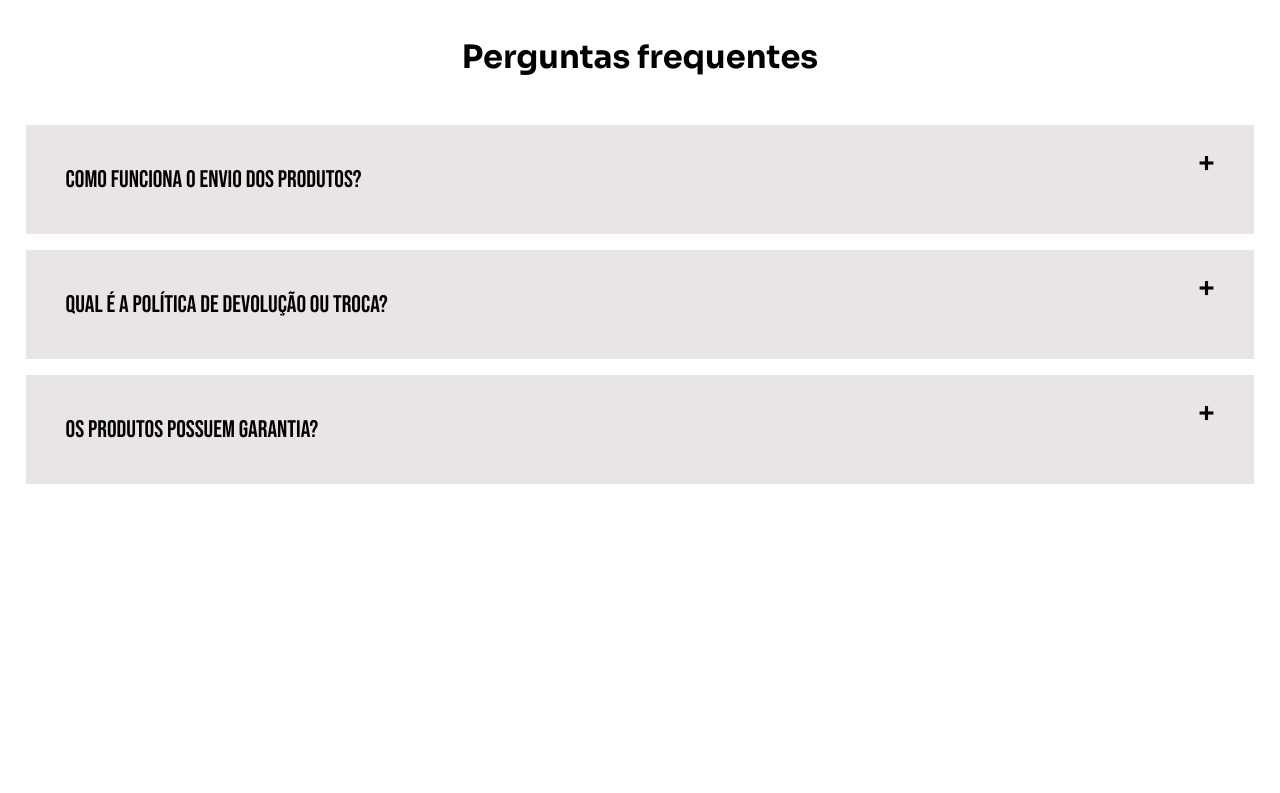
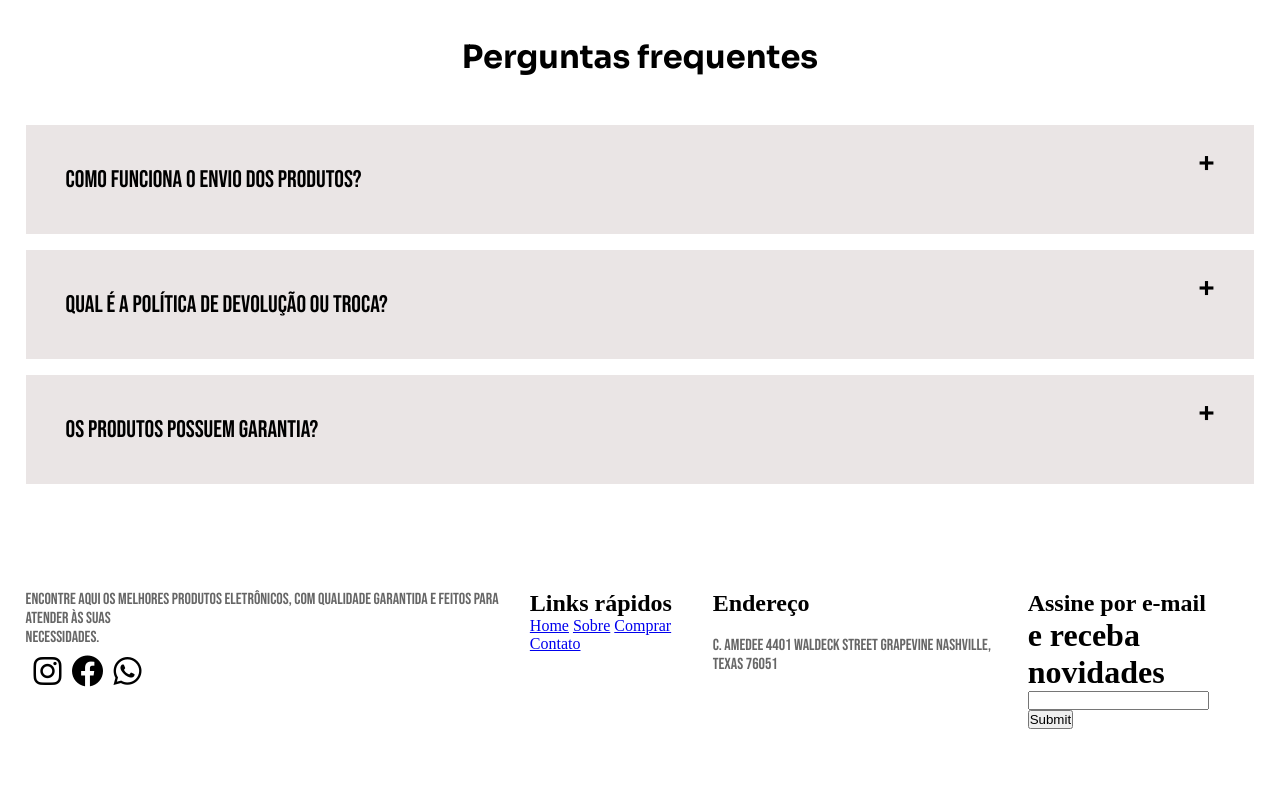
Before and after one commit to Rg96Dev/ecommerce, a website: page index.html in a window 1280 px wide. Shown: the part 2472-3265 px from the top of the page. Before the commit the page ends 2972 px from the top, so only its background shows below. Drawn offline with nearby package versions, Linux system fonts and the light colour scheme; files that its build step writes are made by us from their sources; files whose address does not match are found by name.

Commit message:
inicio da criação do footer

```diff
--- a/index.html
+++ b/index.html
@@ -8,6 +8,9 @@
     <link rel="preconnect" href="https://fonts.gstatic.com" crossorigin>
     <link href="https://fonts.googleapis.com/css2?family=Bebas+Neue&family=Sora:wght@100..800&display=swap"
         rel="stylesheet">
+    <link rel="stylesheet" href="https://cdnjs.cloudflare.com/ajax/libs/font-awesome/6.0.0-beta3/css/all.min.css"
+        integrity="sha512-Fo3rlrZj/k7ujTnHg4CGR2D7kSs0v4LLanw2qksYuRlEzO+tcaEPQogQ0KaoGN26/zrn20ImR1DfuLWnOo7aBA=="
+        crossorigin="anonymous" referrerpolicy="no-referrer" />
     <link rel="stylesheet" href="./dist/css/main.css">
     <title>Document</title>
 </head>
@@ -260,8 +263,10 @@
                 Como funciona o envio dos produtos?
             </div>
             <div class="faq__questions__item__answer">
-                <p>.Todos os pedidos são enviados via transportadoras parceiras ou Correios, com rastreamento disponível.</p>
-                <p>.O prazo de entrega varia conforme sua localização e a modalidade de envio escolhida (padrão ou  expresso).</p>
+                <p>.Todos os pedidos são enviados via transportadoras parceiras ou Correios, com rastreamento
+                    disponível.</p>
+                <p>.O prazo de entrega varia conforme sua localização e a modalidade de envio escolhida (padrão ou
+                    expresso).</p>
                 <p>.Após a confirmação do pagamento, o pedido é preparado e enviado em até 2 dias úteis.</p>
                 <p>.Você receberá um código de rastreamento por e-mail assim que o pedido for despachado.</p>
             </div>
@@ -272,9 +277,11 @@
             </div>
             <div class="faq__questions__item__answer">
                 <p>.Você tem até 7 dias corridos após o recebimento do produto para solicitar a devolução ou troca.</p>
-                <p>.O produto deve estar em sua embalagem original, sem sinais de uso e acompanhado de todos os acessórios.</p>
+                <p>.O produto deve estar em sua embalagem original, sem sinais de uso e acompanhado de todos os
+                    acessórios.</p>
                 <p>.Caso o produto apresente defeito, oferecemos troca ou reembolso conforme o prazo da garantia.</p>
-                <p>.Para iniciar o processo, entre em contato conosco pelo e-mail ou formulário de atendimento em nosso site.</p>
+                <p>.Para iniciar o processo, entre em contato conosco pelo e-mail ou formulário de atendimento em nosso
+                    site.</p>
             </div>
         </li>
         <li class="faq__questions__item">
@@ -284,11 +291,48 @@
             <div class="faq__questions__item__answer">
                 <p>.Sim, todos os produtos possuem garantia de 3 a 12 meses, dependendo do fabricante.</p>
                 <p>.A garantia cobre defeitos de fabricação, mas não inclui danos causados por mau uso.</p>
-                <p>.Caso precise acionar a garantia, entre em contato conosco e envie fotos ou vídeos demonstrando o problema.</p>
+                <p>.Caso precise acionar a garantia, entre em contato conosco e envie fotos ou vídeos demonstrando o
+                    problema.</p>
                 <p>.Se o problema for confirmado, oferecemos reparo, troca ou reembolso conforme o caso.</p>
             </div>
         </li>
     </ul>
 </section>
+<footer class="footer">
+    <div>
+        <p>Encontre aqui os melhores produtos eletrônicos, com qualidade garantida e feitos para atender às suas
+            necessidades.</p>
+        <ul class="social__itens">
+            <li>
+                <i class="fa-brands fa-instagram fa-2x "></i>
+            </li>
+            <li>
+                <i class="fa-brands fa-facebook fa-2x"></i>
+            </li>
+            <li>
+                <i class="fa-brands fa-whatsapp fa-2x"></i>
+            </li>
+        </ul>
+    </div>
+    <div>
+        <h2>Links rápidos</h2>
+        <a href="# ">Home</a>
+        <a href="# ">Sobre</a>
+        <a href="# ">Comprar</a>
+        <a href="# ">Contato</a>
+    </div>
+    <div>
+        <h2>Endereço</h2>
+        <p>
+            C. Amedee 4401 Waldeck Street Grapevine Nashville, Texas 76051
+        </p>
+    </div>
+    <div>
+        <h2>Assine por e-mail</h2>
+        <h1>e receba novidades</h1>
+        <input type="email">
+        <input type="submit">
+    </div>
+</footer>
 
 </html>
--- /dev/null
+++ b/src/styles/__footer.scss
@@ -0,0 +1,22 @@
+.footer {
+    padding: 7% 2% 5%;
+    display: flex;
+    justify-content: space-between;
+    gap: 10px;
+
+    p {
+        color: rgba(0, 0, 0, .6);
+        font-family: "Bebas Neue", serif;
+        font-size: 16px;
+        font-weight: 400;
+        white-space: pre-line;
+    }
+
+    ul {
+        list-style: none;
+        display: flex;
+        flex-flow: row wrap;
+        gap: 10px;
+        padding: 8px;
+    }
+}
--- a/src/styles/main.scss
+++ b/src/styles/main.scss
@@ -9,6 +9,7 @@
 @import './layout';
 @import  './_shop';
 @import  './_faq';
+@import './_footer';
 
 body {
     background-color: $bgColor;
```
